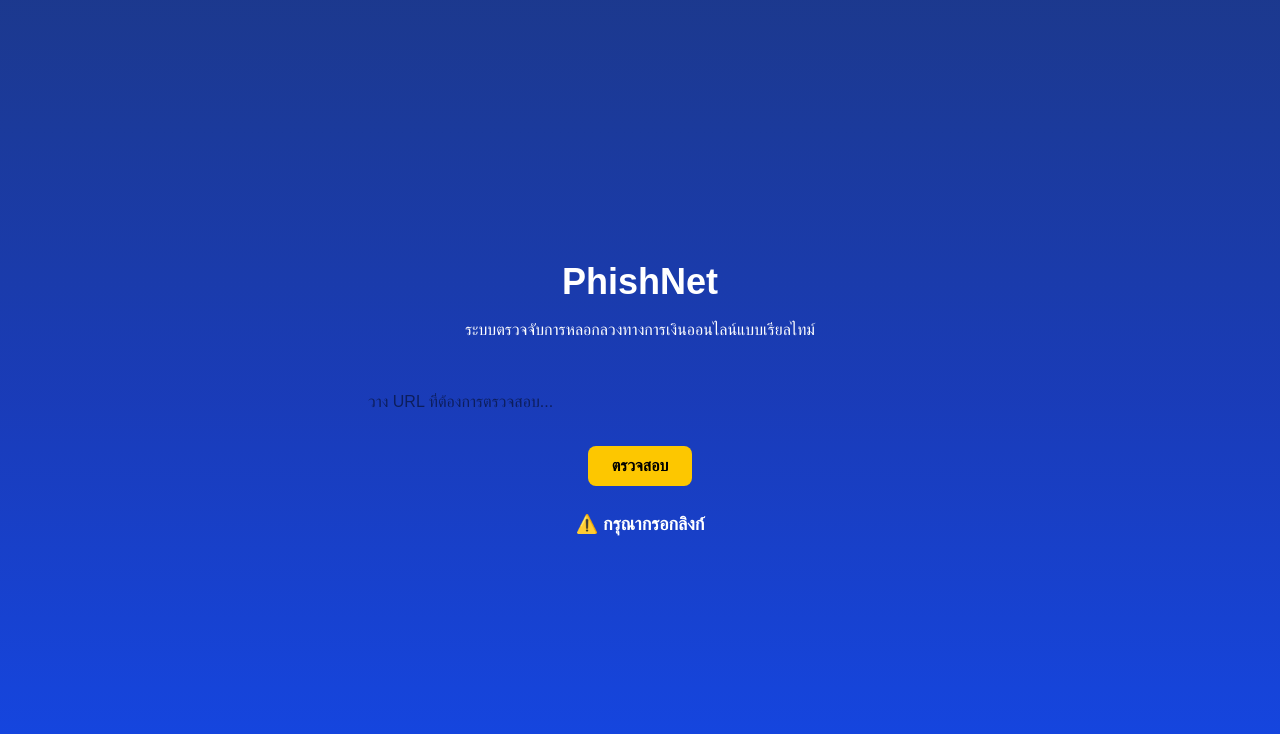
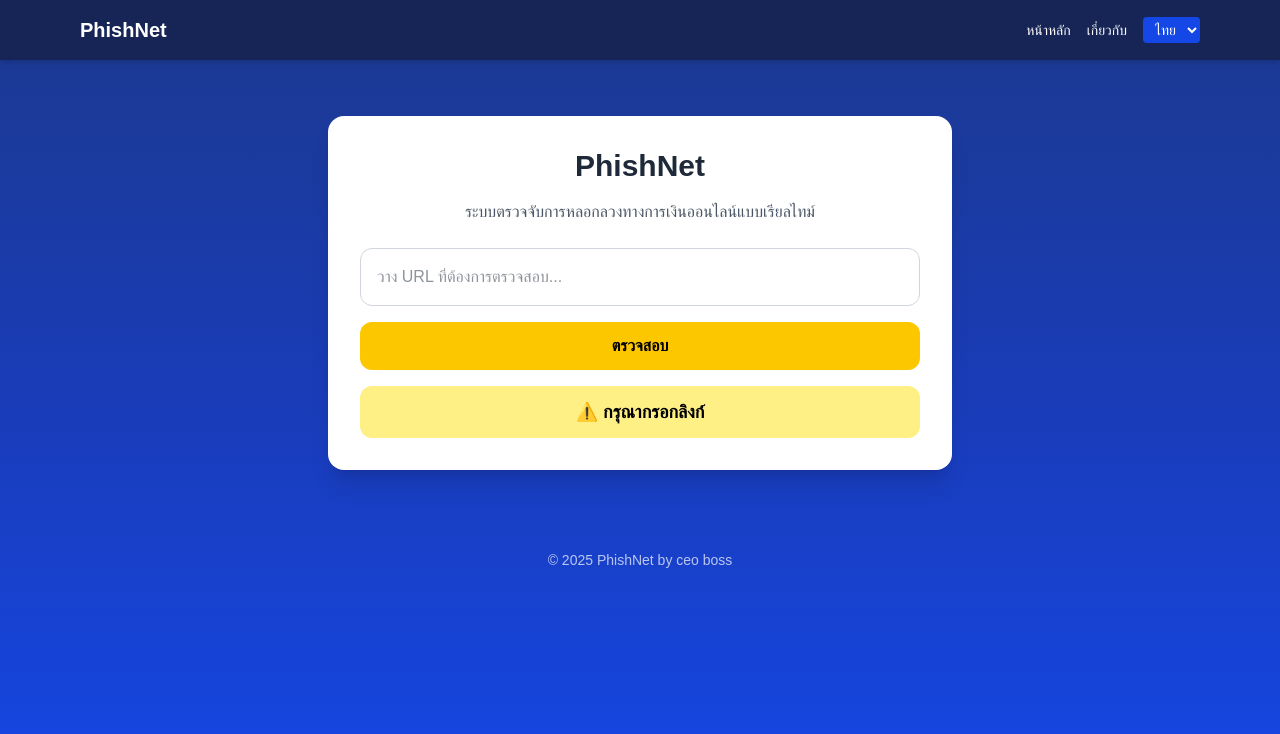
Before and after one commit to naruebet2551/phishnet, a Next.js app: page / in a window 1280 px wide. Both pictures are taken after a click on the button "ตรวจสอบ". Shown: the top 734 px of the page. Built offline with nearby package versions, Linux system fonts and the light colour scheme.

Commit message:
แก้หน้า page.js

```diff
--- a/src/app/page.js
+++ b/src/app/page.js
@@ -5,6 +5,7 @@ import { useRouter } from 'next/navigation';
 import { db } from '../firebase';
 import { collection, addDoc, Timestamp } from 'firebase/firestore';
 import { distance } from 'fastest-levenshtein';
+import Link from 'next/link';
 
 export default function Home() {
   const [url, setUrl] = useState('');
@@ -28,6 +29,8 @@ export default function Home() {
       warn: '⚠️ ลิงก์น่าสงสัยหรืออันตราย',
       error: 'เกิดข้อผิดพลาดในการตรวจสอบลิงก์',
       empty: '⚠️ กรุณากรอกลิงก์',
+      menuHome: 'หน้าหลัก',
+      menuAbout: 'เกี่ยวกับ',
       checking: 'กำลังตรวจสอบ...'
     },
     en: {
@@ -39,6 +42,8 @@ export default function Home() {
       warn: '⚠️ This link looks suspicious or dangerous',
       error: 'An error occurred while checking the link',
       empty: '⚠️ Please enter a URL',
+      menuHome: 'Home',
+      menuAbout: 'About',
       checking: 'Checking...'
     }
   };
@@ -131,29 +136,71 @@ export default function Home() {
   };
 
   return (
-    <main className="min-h-screen flex flex-col items-center justify-center bg-gradient-to-b from-blue-900 via-blue-800 to-blue-700 text-white">
-      <h1 className="text-4xl font-bold mb-4">{text[lang].title}</h1>
-      <p className="mb-8 text-center">{text[lang].desc}</p>
+    <main className="min-h-screen flex flex-col items-center justify-start bg-gradient-to-b from-blue-900 via-blue-800 to-blue-700 text-white">
+      <nav className="sticky top-0 z-50 w-full bg-blue-950 bg-opacity-80 py-4 shadow-md">
+        <div className="max-w-6xl mx-auto px-4 flex justify-between items-center">
+          <span className="text-xl font-bold">{text[lang].title}</span>
+          <div className="space-x-4 text-sm">
+            <Link href="/" className="hover:underline">{text[lang].menuHome}</Link>
+            <Link href="/about" className="hover:underline">{text[lang].menuAbout}</Link>
+            <select
+              value={lang}
+              onChange={(e) => {
+                setLang(e.target.value);
+                localStorage.setItem('phishnet_lang', e.target.value);
+              }}
+              className="bg-blue-700 px-2 py-1 rounded"
+            >
+              <option value="th">ไทย</option>
+              <option value="en">EN</option>
+            </select>
+          </div>
+        </div>
+      </nav>
+
+      <div className="flex flex-col items-center p-6 w-full max-w-2xl">
+        <div className="bg-white text-gray-800 rounded-2xl shadow-xl p-8 w-full mt-8">
+          <h1 className="text-3xl font-bold text-center mb-4">{text[lang].title}</h1>
+          <p className="text-center text-gray-600 mb-6">{text[lang].desc}</p>
+
           <input
             type="text"
             placeholder={text[lang].placeholder}
             value={url}
             onChange={(e) => setUrl(e.target.value)}
             onKeyDown={(e) => e.key === 'Enter' && checkPhishing()}
-        className="p-4 text-black rounded-lg w-full max-w-xl mb-4"
+            className="w-full p-4 border border-gray-300 rounded-xl mb-4 focus:outline-none focus:ring-2 focus:ring-yellow-400"
           />
+
           {loading ? (
-        <div className="animate-spin h-8 w-8 border-4 border-white border-t-yellow-400 rounded-full mb-4"></div>
+            <div className="text-center mb-4">
+              <div className="w-6 h-6 border-4 border-white border-t-yellow-400 rounded-full animate-spin mx-auto"></div>
+              <div className="mt-2">{text[lang].checking}</div>
+            </div>
           ) : (
-        <button onClick={checkPhishing} className="bg-yellow-400 text-black font-bold px-6 py-2 rounded-lg">
+            <button
+              onClick={checkPhishing}
+              className="w-full bg-yellow-400 hover:bg-yellow-500 text-black font-bold py-3 rounded-xl"
+            >
               {text[lang].check}
             </button>
           )}
+
           {result && result !== 'warn' && (
-        <p className="mt-6 text-lg font-bold">
+            <div className={`mt-4 p-3 text-center rounded-xl font-bold text-lg ${
+              result === 'safe' ? 'bg-green-500 text-white' :
+              result === 'empty' ? 'bg-yellow-200 text-black' :
+              'bg-gray-500 text-white'
+            }`}>
               {text[lang][result]}
-        </p>
+            </div>
           )}
+        </div>
+      </div>
+
+      <footer className="mt-10 text-sm text-white/70 text-center py-4">
+        © 2025 {text[lang].title} by ceo boss
+      </footer>
     </main>
   );
 }
```
Lines whose indentation alone changed are shown as unchanged.
